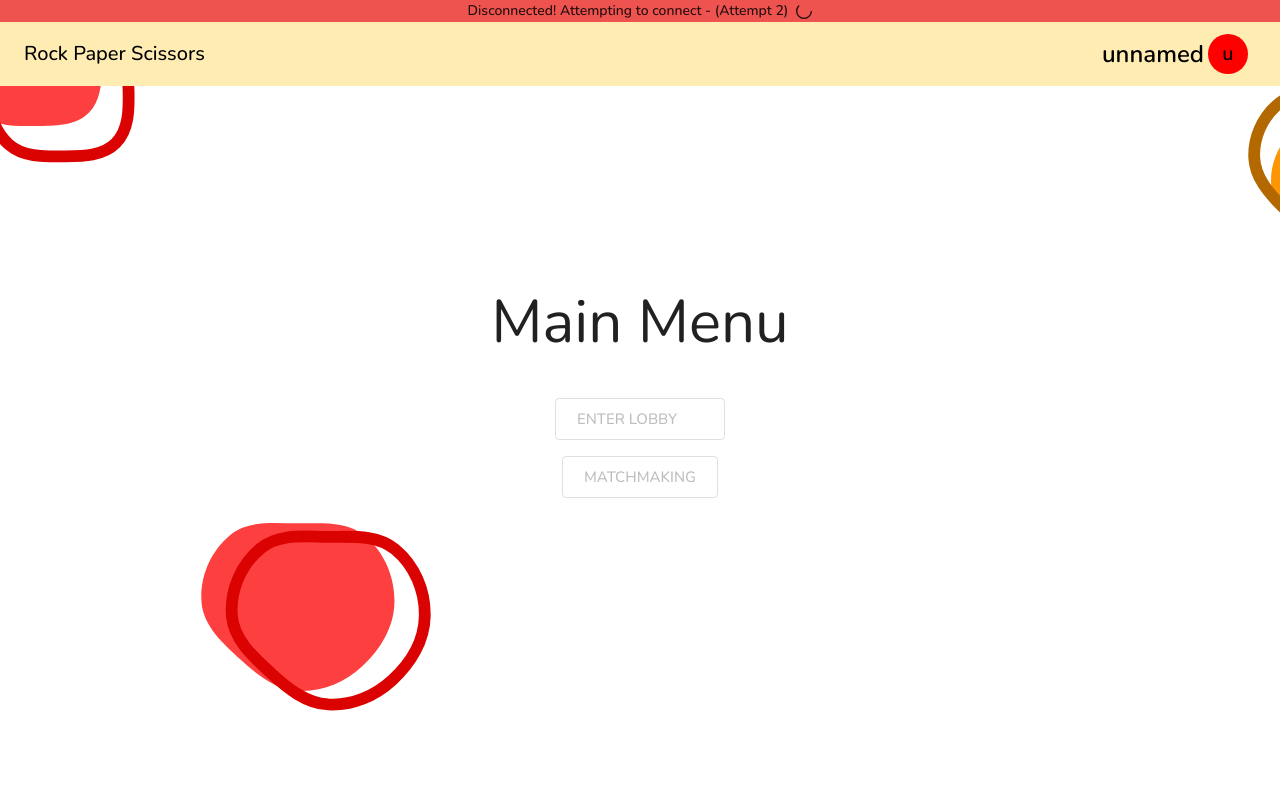
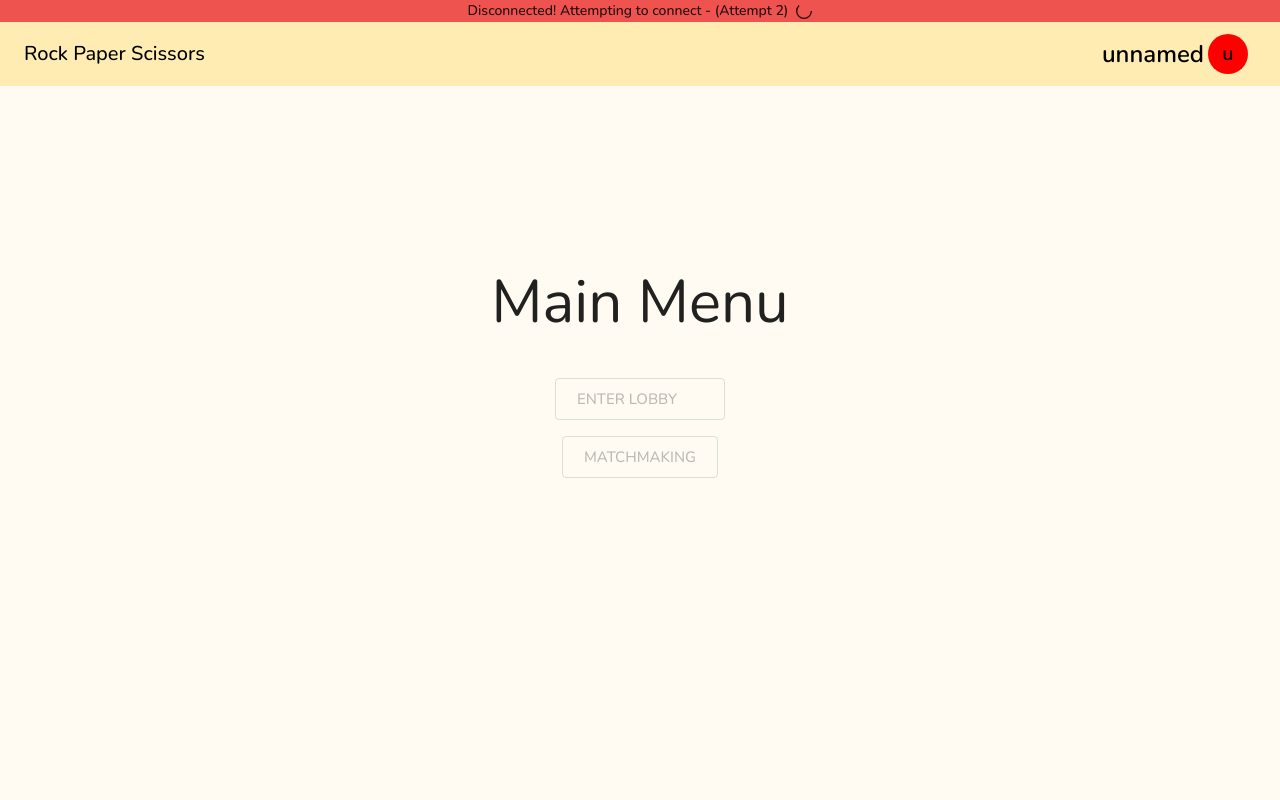
Before and after one commit to MarcusMohns/rock-paper-scissors-online, a React (Vite) app in the folder client/: page / in a window 1280 px wide. Shown: the top 800 px of the page. Built offline with nearby package versions, Linux system fonts and the light colour scheme; no server answers; some icons are missing.

Commit message:
clean up styles

```diff
--- a/client/src/App.tsx
+++ b/client/src/App.tsx
@@ -13,8 +13,6 @@ import Footer from "./Footer.tsx";
 import Room from "./room/Room.tsx";
 import { useUser } from "./hooks/use-user/useUser.ts";
 import { useInRoom } from "./hooks/useInRoom.ts";
-import darkBg from "./assets/images/bg-dark.svg";
-import lightBg from "./assets/images/bg-light.svg";
 import ToastAlert from "./components/ToastAlert.tsx";
 
 export default function App() {
@@ -53,14 +51,6 @@ export default function App() {
             alignItems: "center",
             width: "100%",
             overflow: "hidden",
-            backgroundPosition: "bottom",
-            backgroundRepeat: "no-repeat",
-            backgroundAttachment: "fixed",
-            backgroundSize: "cover",
-            backgroundImage:
-              user.themePreference === "light"
-                ? `url(${lightBg})`
-                : `url(${darkBg})`,
           }}
         >
           <Navbar />
--- a/client/src/MainMenu.tsx
+++ b/client/src/MainMenu.tsx
@@ -3,8 +3,8 @@ import Button from "@mui/material/Button";
 import Typography from "@mui/material/Typography";
 import Stack from "@mui/material/Stack";
 import PeopleAltIcon from "@mui/icons-material/PeopleAlt";
-import Slide from "@mui/material/Slide";
 import type { ErrorType } from "./types";
+import Fade from "@mui/material/Fade";
 
 type Props = {
   joinRoom: (roomName: string) => Promise<ErrorType | null>;
@@ -29,18 +29,22 @@ const MainMenu = ({ joinRoom, isConnected }: Props) => {
         grow: 1,
       }}
     >
-      <Slide direction="down" in={true} timeout={400}>
+      <Fade in timeout={500}>
+        <Box
+          sx={{
+            transform: "translateY(-20px)",
+            transition: "transform 0.5s ease-in-out",
+          }}
+        >
           <Typography variant="h2" sx={{ fontWeight: 400 }}>
             Main Menu
           </Typography>
-      </Slide>
 
           <Stack
             direction="column"
             spacing={2}
             sx={{ display: "flex", alignItems: "center", mt: 5 }}
           >
-        <Slide direction="left" in={true} timeout={400}>
             <Button
               onClick={joinLobby}
               color="info"
@@ -51,13 +55,12 @@ const MainMenu = ({ joinRoom, isConnected }: Props) => {
             >
               Enter Lobby
             </Button>
-        </Slide>
-        <Slide direction="right" in={true} timeout={400}>
             <Button color="info" variant="outlined" size="large" disabled>
               Matchmaking
             </Button>
-        </Slide>
           </Stack>
+        </Box>
+      </Fade>
     </Box>
   );
 };
--- a/client/src/themes.ts
+++ b/client/src/themes.ts
@@ -50,7 +50,7 @@ export const lightTheme = createTheme({
     mode: "light",
 
     background: {
-      default: "#fff",
+      default: "#fffbf3ff",
       paper: amber[50],
     },
     primary: {
```
Also changed, not shown: client/src/assets/images/bg-dark.svg (deleted), client/src/assets/images/bg-light.svg (deleted). Lines whose indentation alone changed are shown as unchanged.
